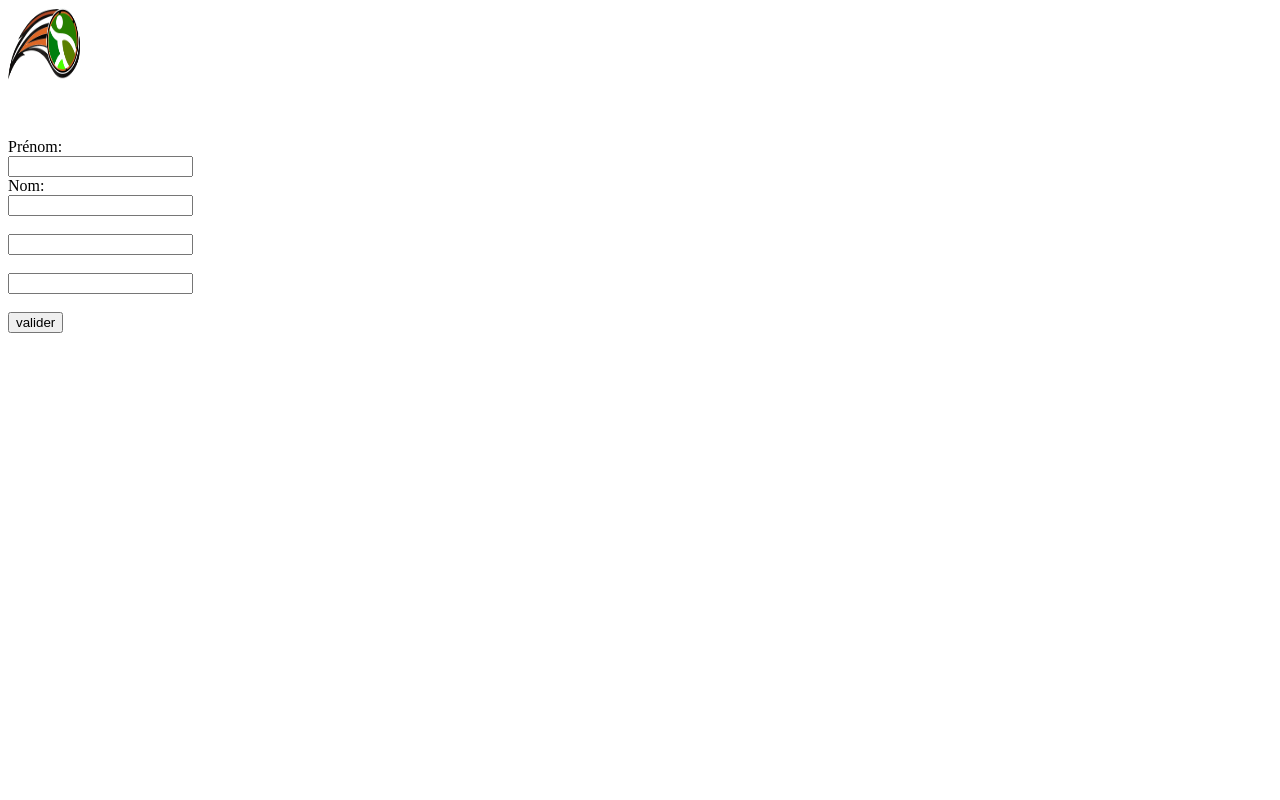
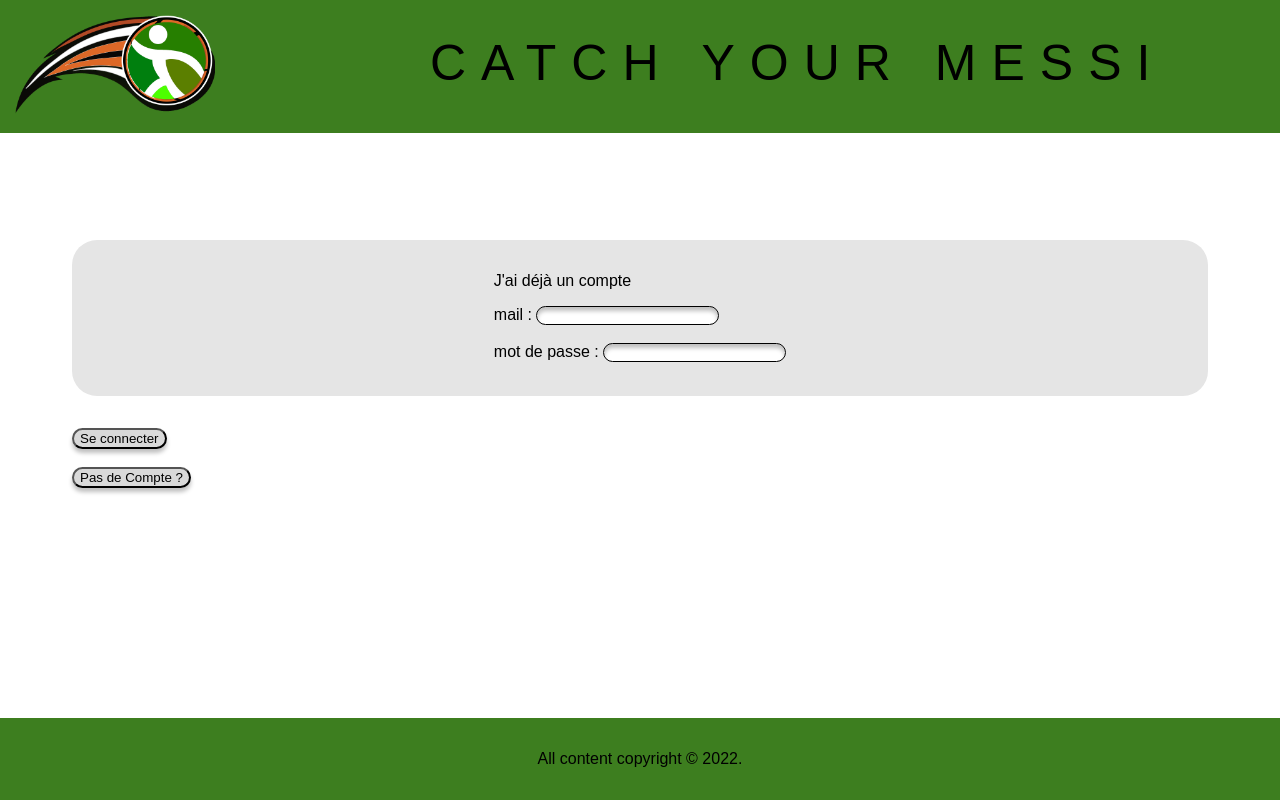
Before and after one commit to donSel/Projet_Web_2022, a PHP site: page / in a window 1280 px wide. Run offline with PHP 8.4, Linux system fonts and the light colour scheme.

Commit message:
connexion page + footer + header

```diff
--- a/css/style.css
+++ b/css/style.css
@@ -1,4 +1,4 @@
-#layout {
+/*#layout {
     display: grid;
     grid-template-rows: 100px 400px 100px;
     grid-template-columns: 900px;
@@ -7,18 +7,89 @@
     "header"
     "main"
     "footer";
+}*/
+
+
+body {
+    font-family: 'Arial', 'Comic Sans';
 }
 
 
 header {
-    grid-area : header;
+    position :absolute;
+    top : 0;
+    width : 100%;
+    left : 0;
+
+    display: flex;
+    flex-grow: 1;
+    /*#box3 : flex-basis : 250px;*/
+
+    background-color: #3D7E1F;
 }
 
 
-#main {
-    grid-area : main;
+#logo {
+    margin : 15px;
 }
 
+
+#site_name {
+    text-align: right;
+    letter-spacing: 0.3em;
+    text-transform: uppercase;
+    font-weight: 400;
+    font-size: 50px;
+
+    margin-left : 200px;
+
+    /*line-height: 61px;
+    margin-top : 36px;
+    margin-bottom : 1em;*/
+
+}
+
+
+.main {
+    display: flex;
+    justify-content: center;
+    margin: 15em 4em 2em 4em;
+    padding: 1em;
+
+
+    background: #E5E5E5;
+    border-radius: 25px;
+
+}
+
+
+.buttons {
+    margin: 2em 4em 2em 4em;
+}
+
+
+.button {
+    background: #D9D9D9;
+    box-shadow: 0px 4px 4px rgba(0, 0, 0, 0.25);
+    border-radius: 25px;
+}
+
+
+.text_field {
+    background: #FFFFFF;
+    border: 1px solid #000000;
+    box-shadow: inset 0px 4px 4px rgba(0, 0, 0, 0.25);
+    border-radius: 25px;
+}
+
+
 footer {
-    grid-area : footer;
+    position :absolute;
+    bottom : 0;
+    width : 100%;
+    left : 0;
+    background-color: #3D7E1F;
+    padding-top: 1em;
+    padding-bottom: 1em;
+    text-align: center;
 }
--- a/index.html
+++ b/index.html
@@ -6,27 +6,32 @@
         <link href="css/style.css" rel="stylesheet">
     </head>
     <body>
-        <div id="layout">
-            <header>
-                <img src="images/logo.png" alt="logo officiel" width="72" height="72">
-            </header>
-
-            <div id="main"> <!-- mettre layout vertical ici-->
-                <form action="redirect.php" method="post">
-                    Prénom:<br>
-                    <input type="text" name="fname"><br>
-                    Nom:<br>
-                    <input type="text" name="lname"><br><br>
-                    <input type="email" name="email"><br><br>
-                    <input type="password" name="password"><br><br>
-                    <input type="submit" value="valider">
-                </form>
+        <!--<div class="layout">
+        </div>-->
+        <header>
+            <div id="logo">
+                <img src="images/logo.png" alt="logo officiel" width="200" height="99">
             </div>
 
-            <footer>
+            <h1 id="site_name">Catch Your Messi</h1>
+            <div id="box3"></div>
+        </header>
 
-            </footer>
+        <div class="main"> <!-- mettre layout vertical ici-->
+            <form action="redirect.php" method="post">
+                <p class="more">J'ai déjà un compte</p>
+                mail : <input type="text" name="mail" class="text_field"><br><br>
+                mot de passe : <input type="password" name="password" class="text_field"><br><br>
         </div>
+        <div class="buttons">
+            <button type="submit" class="button" name="connect">Se connecter</button><br><br>
+            <button type="submit" class="button" name="no_count">Pas de Compte ?</button>
+        </div>
+            </form>
+
+        <footer>
+            <p>All content copyright &copy; 2022.</p>
+        </footer>
 
         <!-- <script src="script.js"></script> -->
     </body>
```
